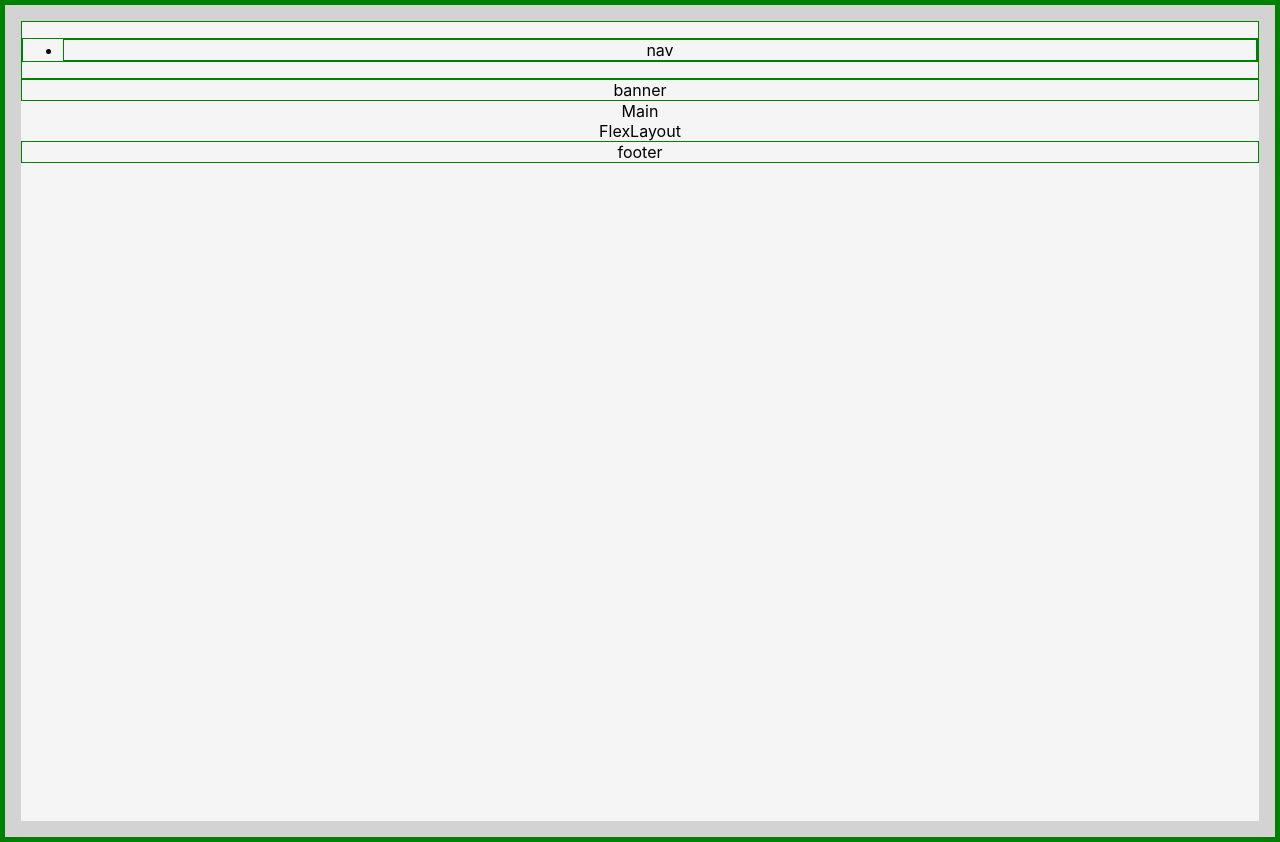
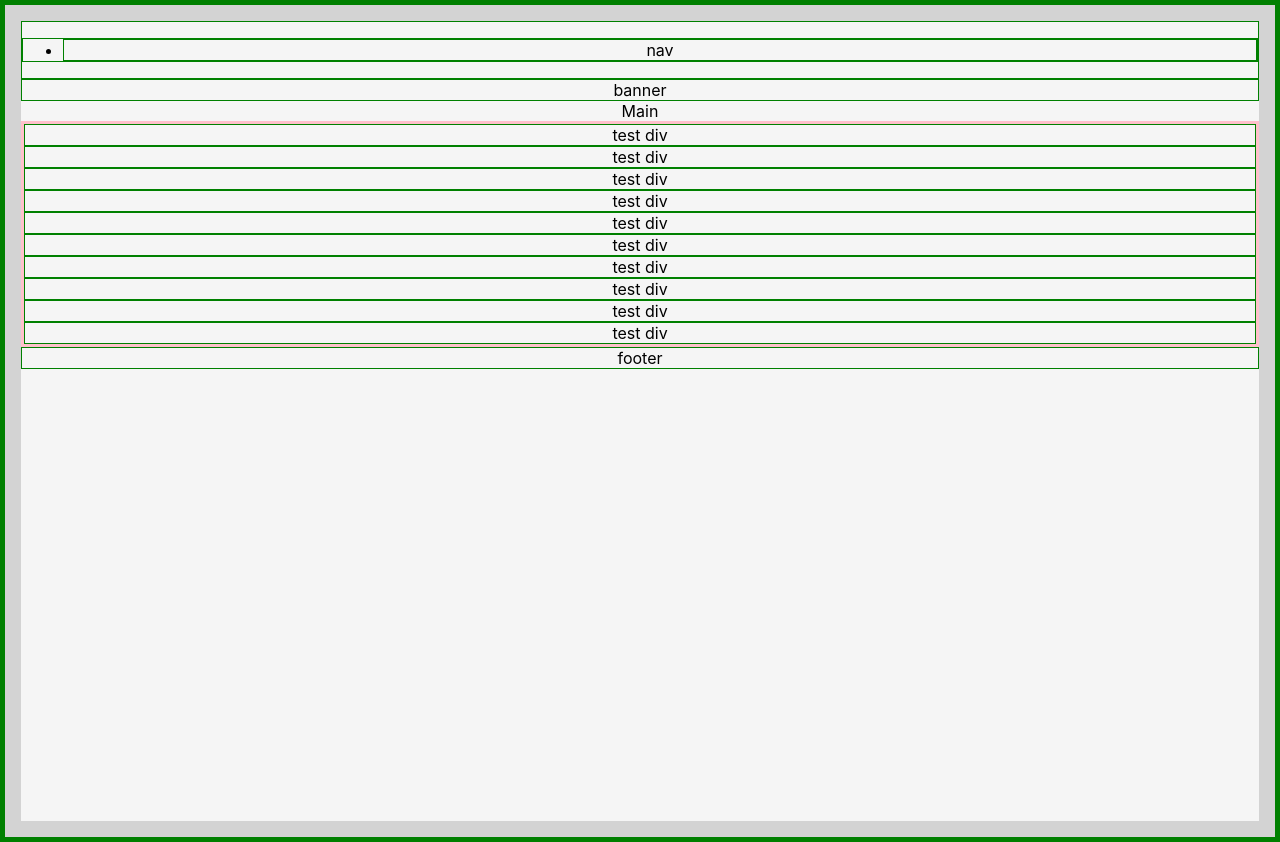
Before and after one commit to trycrmr/react-playground, a React (Create React App) app: page / in a window 1280 px wide. Built offline with nearby package versions, Linux system fonts and the light colour scheme.

Commit message:
Positionally styles flex layout

```diff
--- a/src/FlexLayout.css
+++ b/src/FlexLayout.css
@@ -0,0 +1,9 @@
+.flex-layout {
+  border: 3px solid pink;
+  display: flex;
+  flex-flow: row wrap;
+  justify-content: center;
+}
+.flex-children {
+  width: 100%;
+}
--- a/src/FlexLayout.js
+++ b/src/FlexLayout.js
@@ -1,7 +1,16 @@
 import React from "react";
+import "./FlexLayout.css";
 
 const FlexLayout = (props) => {
-  return <>FlexLayout</>;
+  return (
+    <section className="flex-layout">
+      {Array(10)
+        .fill("test div")
+        .map((thisDiv) => (
+          <div className="flex-children">{thisDiv}</div>
+        ))}
+    </section>
+  );
 };
 
 export default FlexLayout;
```
